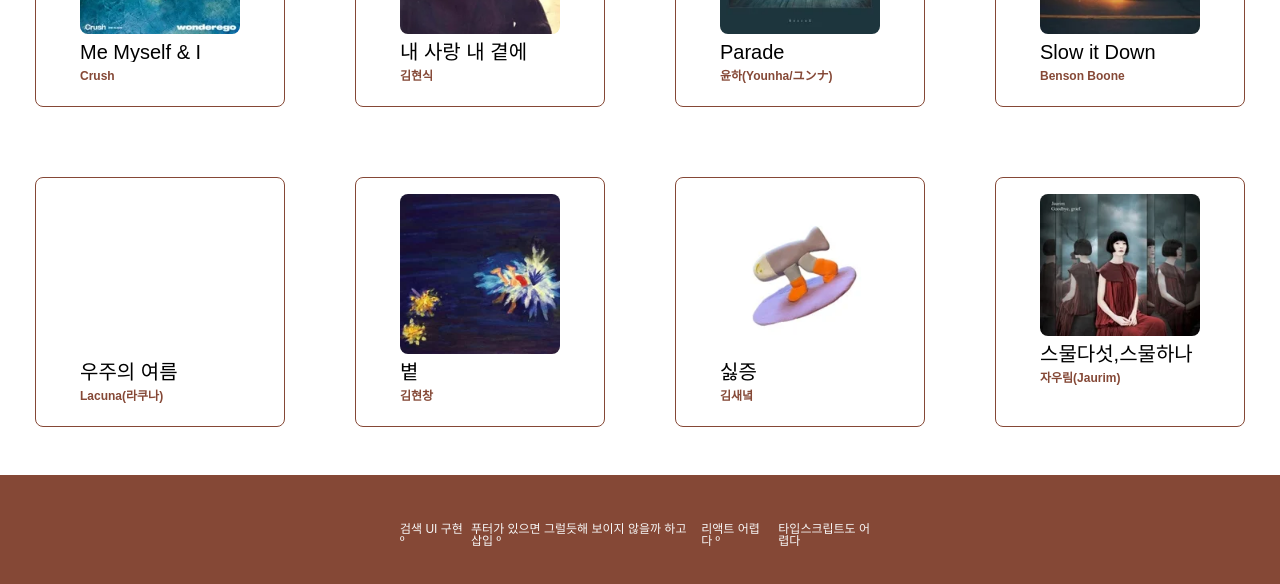
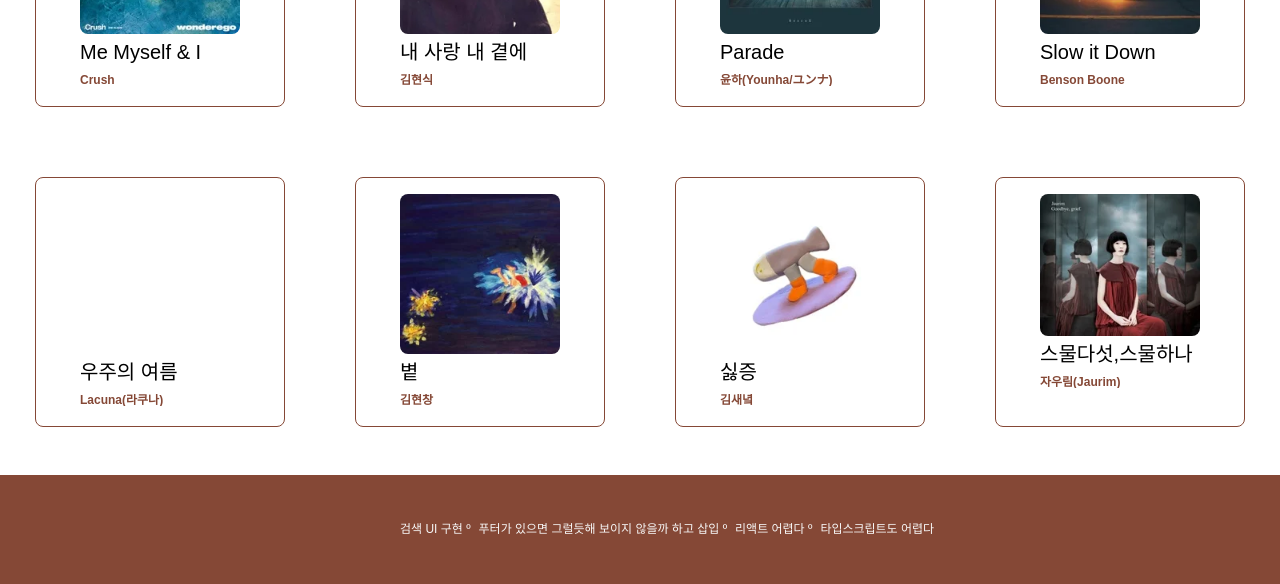
Before and after one commit to Littlestar0508/react-assignment, a React (Vite) app: page / in a window 1280 px wide. Shown: the part 1231-1815 px from the top of the page. Built offline with nearby package versions, Linux system fonts and the light colour scheme.

Commit message:
CSS 약간의 오류 해결
- footer의 position을 absolute로 변경
- 가수명이 길어지면 곡 제목이 깨지는 현상 수정

```diff
--- a/src/components/SearchUi/index.tsx
+++ b/src/components/SearchUi/index.tsx
@@ -17,6 +17,7 @@ export default function SearchMusicUI() {
         alignItems: 'center',
         gap: '3rem',
         marginBlockStart: '2rem',
+        position: 'relative',
       }}
     >
       <MusicSearchForm defaultValue={searchResult} onUpdate={setsearchResult} />
--- a/src/components/SearchUi/styles/MusicCardListStyle.module.css
+++ b/src/components/SearchUi/styles/MusicCardListStyle.module.css
@@ -2,4 +2,5 @@
   display: grid;
   grid-template-columns: repeat(4, 250px);
   gap: 4.375rem;
+  margin-block-end: 10rem;
 }
--- a/src/components/SearchUi/styles/MusicCardStyle.module.css
+++ b/src/components/SearchUi/styles/MusicCardStyle.module.css
@@ -25,6 +25,7 @@
   overflow: hidden;
   text-overflow: ellipsis;
   width: 160px;
+  height: 24px;
 }
 
 .artist-name {
@@ -33,4 +34,8 @@
   font-weight: 600;
   text-align: inline-start;
   width: 160px;
+  text-align: inline-start;
+  white-space: nowrap;
+  overflow: hidden;
+  text-overflow: ellipsis;
 }
--- a/src/components/SearchUi/styles/MusicSearchFooter.module.css
+++ b/src/components/SearchUi/styles/MusicSearchFooter.module.css
@@ -7,8 +7,12 @@
   padding: 3rem 25rem;
   color: #f7f7f7;
   gap: 0.5rem;
+  position: absolute;
+  bottom: 0;
 
   p {
     font-size: 0.75rem;
+    width: auto;
+    white-space: nowrap;
   }
 }
```
